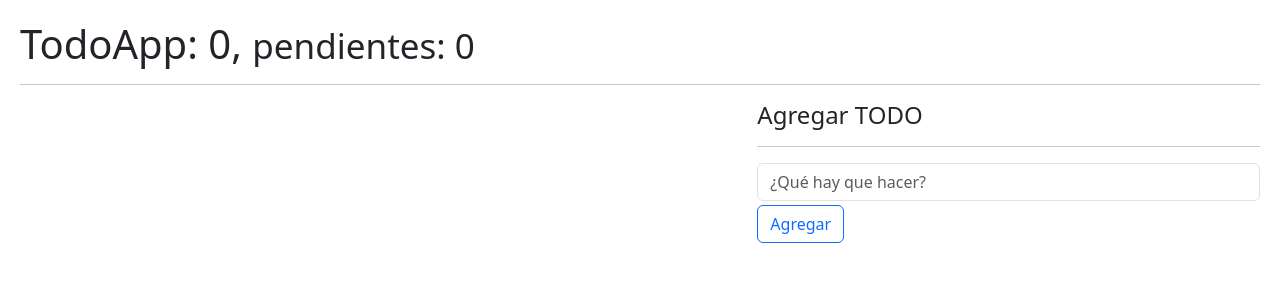
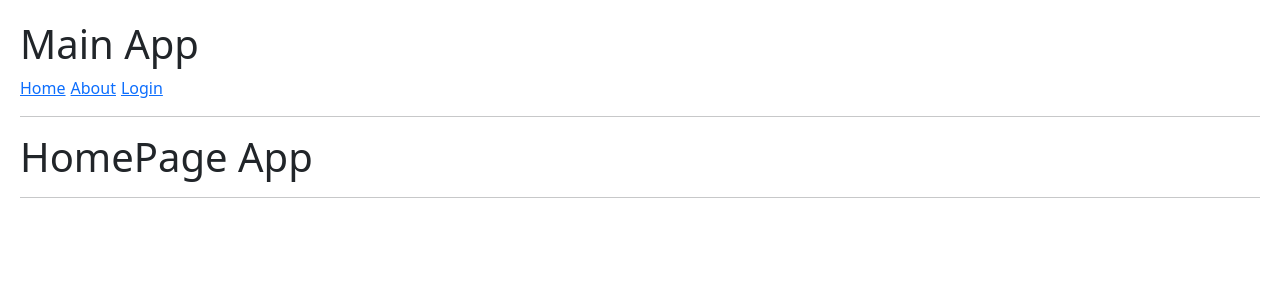
Before and after one commit to quintupil/react-cero-a-expert, a React (Vite) app in the folder 05-hook-app/: page / in a window 1280 px wide. Shown: the top 300 px of the page. Built offline with nearby package versions, Linux system fonts and the light colour scheme.

Commit message:
Contiene capitulos (157, 158) 159. Link

```diff
--- a/05-hook-app/package.json
+++ b/05-hook-app/package.json
@@ -11,7 +11,8 @@
   },
   "dependencies": {
     "react": "^19.0.0",
-    "react-dom": "^19.0.0"
+    "react-dom": "^19.0.0",
+    "react-router-dom": "^7.6.2"
   },
   "devDependencies": {
     "@eslint/js": "^9.21.0",
--- /dev/null
+++ b/05-hook-app/src/09-useContext/AboutPage.jsx
@@ -0,0 +1,9 @@
+
+export const AboutPage = () => {
+  return (
+    <>
+        <h1>AboutPage App</h1>
+        <hr />
+    </>
+  )
+}
--- /dev/null
+++ b/05-hook-app/src/09-useContext/HomePage.jsx
@@ -0,0 +1,9 @@
+
+export const HomePage = () => {
+  return (
+    <>
+        <h1>HomePage App</h1>
+        <hr />
+    </>
+  )
+}
--- /dev/null
+++ b/05-hook-app/src/09-useContext/LoginPage.jsx
@@ -0,0 +1,9 @@
+
+export const LoginPage = () => {
+  return (
+    <>
+        <h1>LoginPage App</h1>
+        <hr />
+    </>
+  )
+}
--- /dev/null
+++ b/05-hook-app/src/09-useContext/MainApp.jsx
@@ -0,0 +1,39 @@
+import { Navigate, Route, Routes } from 'react-router-dom';
+import { HomePage } from './HomePage';
+import { AboutPage } from './AboutPage';
+import { LoginPage } from './LoginPage';
+import { Navbar } from './Navbar';
+
+export const MainApp = () => {
+  return (
+    <>
+        <h1>Main App</h1>
+        {
+            /* Esto hace un refresh de la pagina
+            <a href="/">Home</a>
+            <a href="/about">About</a>
+            <a href="/login">Login</a>
+            */
+        }
+
+
+            {/** Esto no hace un refresh de la pagina **/}
+            {/*
+                <Link to="/">Home</Link>
+                <Link to="/about">About</Link>
+                <Link to="/login">Login</Link>
+            */}
+
+        <Navbar/>
+
+        <hr />
+        <Routes>
+            <Route path="/" element={<HomePage/>} />
+            <Route path="about" element={<AboutPage/>} />
+            <Route path="login" element={<LoginPage/>} />
+            {/*<Route path="/*" element={<LoginPage/>} />*/}
+            <Route path="/*" element={<Navigate to="/login"/>} />
+        </Routes>
+    </>
+  )
+}
--- /dev/null
+++ b/05-hook-app/src/09-useContext/Navbar.jsx
@@ -0,0 +1,11 @@
+import { Link } from 'react-router-dom';
+
+export const Navbar = () => {
+  return (
+    <>
+        <Link to="/">Home</Link>
+        <Link to="/about">About</Link>
+        <Link to="/login">Login</Link>
+    </>
+  )
+}
--- a/05-hook-app/src/index.css
+++ b/05-hook-app/src/index.css
@@ -5,3 +5,7 @@ body {
 button {
   margin-right: 10px;
 }
+
+a {
+  margin-right: 5px;
+}
--- a/05-hook-app/src/main.jsx
+++ b/05-hook-app/src/main.jsx
@@ -1,5 +1,6 @@
 import { StrictMode } from "react";
 import { createRoot } from "react-dom/client";
+import { BrowserRouter } from "react-router-dom";
 
 //import { HooksApp } from "./HooksApp";
 //import { CounterApp } from "./01-useState/CounterApp";
@@ -13,61 +14,87 @@ import { createRoot } from "react-dom/client";
 //import { MemoHook } from "./06-memos/MemoHook";
 //import { CallbackHook } from "./06-memos";
 //import { Padre } from './07-tarea-memo/Padre';
-import { TodoApp } from "./08-useReducer";
+//import { TodoApp } from "./08-useReducer";
 //import "./08-useReducer/intro-reducer";
+import { MainApp } from "./09-useContext/MainApp";
 
 import "./index.css";
 
-
 createRoot(document.getElementById("root")).render(
-  <StrictMode>
-    {/** -- Pruebas de Conceptos -- */}
-
-    {/**Ejercicio 0: HooksApp.jsx */
+  <BrowserRouter>
+    {/*<StrictMode>*/}
+      {
+        /**Ejercicio 0: HooksApp.jsx */
         /*<HooksApp />*/
       }
-    {/**Ejercicio 1: hooks - useState */
+
+      {
+        /**Ejercicio 1: hooks - useState */
         /*<CounterApp />*/
       }
-    {/**Ejercicio 2: useCounter - CustomHook*/
+
+      {
+        /**Ejercicio 2: useCounter - CustomHook*/
         /*<CounterWithCustomHook />*/
       }
-    {/**Ejercicio 3: useEffect - SimpleForm */
+
+      {
+        /**Ejercicio 3: useEffect - SimpleForm */
         /*<SimpleForm />*/
       }
-    {/**Ejercicio 4: useEffect - FormWithCustomHooks.jsx */
+
+      {
+        /**Ejercicio 4: useEffect - FormWithCustomHooks.jsx */
         /*<FormWithCustomHook />*/
       }
-    {/**Ejercicio 5: useFetch - MultipleCustomHooks.jsx */}
+
+      {
+        /**Ejercicio 5: useFetch - MultipleCustomHooks.jsx */
+      }
+
       {
         /*<MultipleCustomHooks />*/
       }
-    {/**Ejercicio 6: useRef - FocusScreen.jsx */
+
+      {
+        /**Ejercicio 6: useRef - FocusScreen.jsx */
         /*<FocusScreen />*/
       }
+
       {
         /**Ejercicio 7: useLayoutEffect.jsx*/
         /*<Layout />*/
       }
+
       {
         /**Ejercicio 8: Memorize.jsx */
         /*<Memorize/>*/
       }
+
       {
         /**Ejercicio 9: MemoHook.jsx */
         /**<MemoHook/>*/
       }
+
       {
         /**Ejercicio 10: CallbackHook.jsx */
         /*<CallbackHook/>*/
       }
+
       {
         /**Ejercicio 11: Padre.jsx */
         /*<Padre/>*/
       }
+
       {
         /**Ejercicio 12: TodoApp.jsx */
-      <TodoApp/>
+        /*<TodoApp/>*/
       }
-  </StrictMode>
+
+      {
+        /** Ejercicio 13: 09-useContext*/
+        <MainApp />
+      }
+    {/*</StrictMode>*/}
+  </BrowserRouter>
 );
```
Also changed, not shown: 05-hook-app/.pnp.cjs, 2 other files (tests, documents, lock files or other folders). Lines whose indentation alone changed are shown as unchanged.
